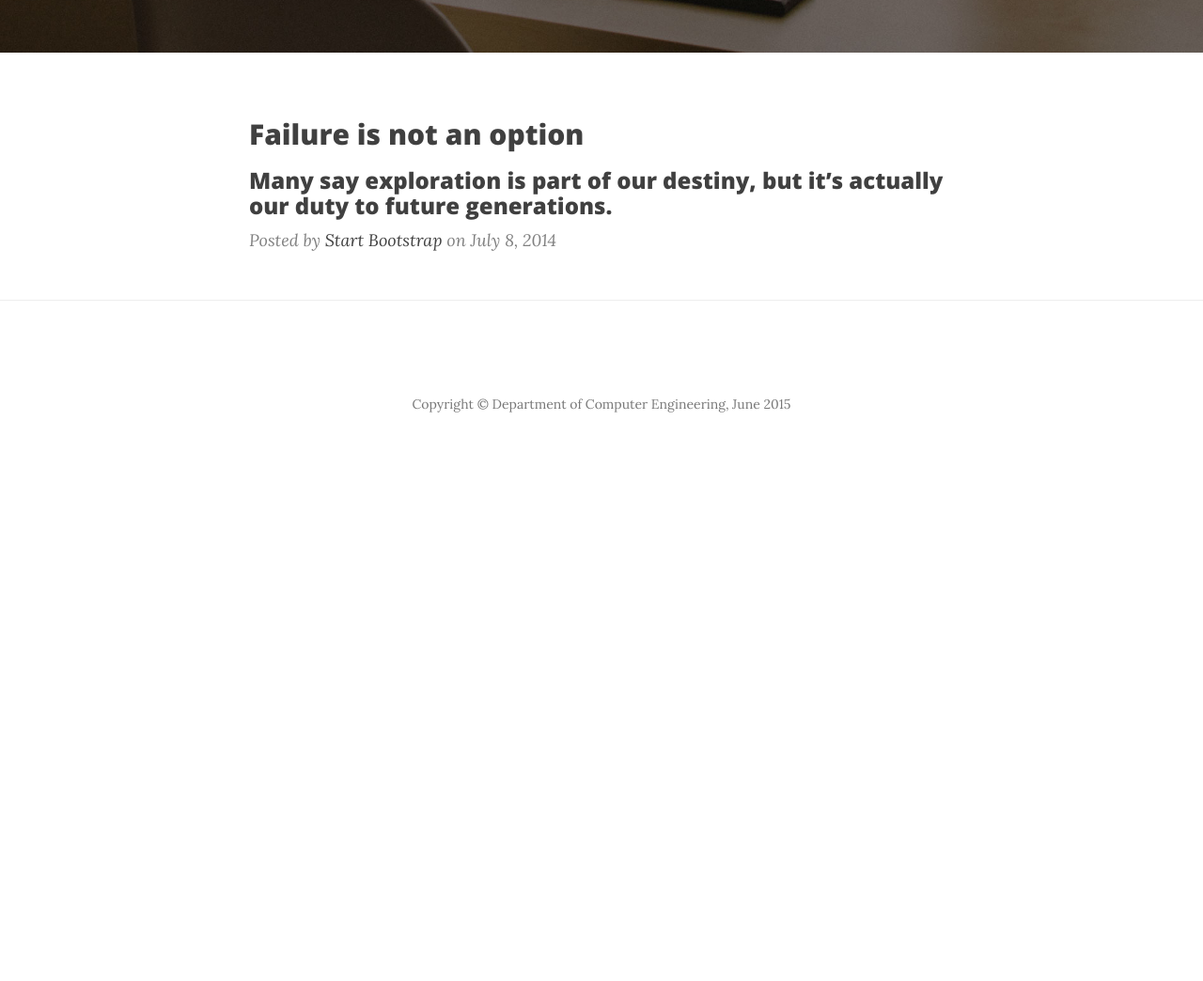
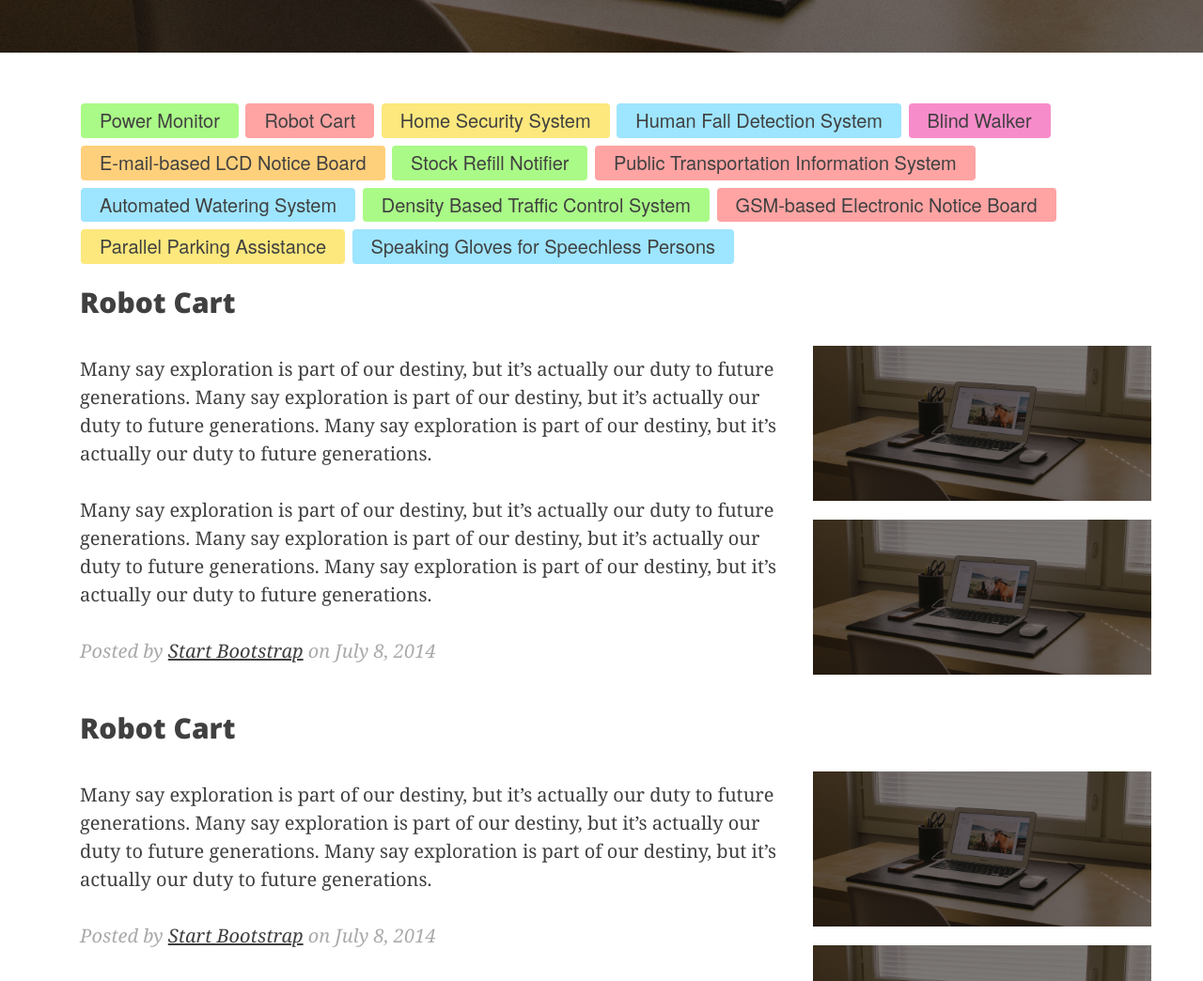
Before and after one commit to ElvinLabs/ProjectsPage, a plain HTML site: page index.html in a window 1280 px wide. Shown: the part 480-1524 px from the top of the page at 94% size. Before the commit the page ends 986 px from the top, so only its background shows below. Drawn offline with nearby package versions, Linux system fonts and the light colour scheme.

Commit message:
Basic element prototypes

```diff
--- /dev/null
+++ b/css/proj.css
@@ -0,0 +1,35 @@
+.index, .proj {
+    font-family: 'helveticaneue', 'helvetica', 'droid sans', arial;
+}
+
+.proj-tag {
+    border-radius: 4px;
+    padding: 4px;
+    padding: 4px 20px;
+    display: inline-block;
+    margin: 4px 1px;
+}
+
+.bg-blue { background-color: #9ee5ff; }
+.bg-green { background-color: #aafa87; }
+.bg-pink { background-color: #f78cca; }
+.bg-orange { background-color: #ffd07b; }
+.bg-gold { background-color: #fce87d; }
+.bg-red { background-color: #ffa3a3; }
+
+.post-meta {
+    font-style: italic;
+    color: #aaa;
+}
+
+.proj-imgs {
+    position: relative;
+}
+.proj-imgs img {
+    max-width: 100%;
+    padding-top: 20px;
+}
+
+.georgia {
+    font-family: georgia, 'times new roman', times, serif;
+}
--- a/index.html
+++ b/index.html
@@ -16,6 +16,7 @@
 
     <!-- Custom CSS -->
     <link href="css/clean-blog.min.css" rel="stylesheet">
+    <link href="css/proj.css" rel="stylesheet">
 
     <!-- Custom Fonts -->
     <link href="http://maxcdn.bootstrapcdn.com/font-awesome/4.1.0/css/font-awesome.min.css" rel="stylesheet" type="text/css">
@@ -76,21 +77,68 @@
         </div>
     </header>
 
+    <!-- Details -->
+    <div class="container index">
+
+    <!-- Index of projects -->
+    <div class="container index">
+        <div class="proj proj-tag bg-green">Power Monitor</div>
+        <div class="proj proj-tag bg-red">Robot Cart</div>
+        <div class="proj proj-tag bg-gold">Home Security System</div>
+        <div class="proj proj-tag bg-blue">Human Fall Detection System</div>
+        <div class="proj proj-tag bg-pink">Blind Walker</div>
+        <div class="proj proj-tag bg-orange">E-mail-based LCD Notice Board</div>
+        <div class="proj proj-tag bg-green">Stock Refill Notifier</div>
+        <div class="proj proj-tag bg-red">Public Transportation Information System</div>
+        <div class="proj proj-tag bg-blue">Automated Watering System</div>
+         <div class="proj proj-tag bg-green">Density Based Traffic Control System</div>
+        <div class="proj proj-tag bg-red">GSM-based Electronic Notice Board</div>
+        <div class="proj proj-tag bg-gold">Parallel Parking Assistance</div>
+        <div class="proj proj-tag bg-blue">Speaking Gloves for Speechless Persons</div>
+    </div>
+
     <!-- Main Content -->
     <div class="container">
-        <div class="row">
-            <div class="col-lg-8 col-lg-offset-2 col-md-10 col-md-offset-1">
-                <div class="post-preview">
-                        <h2 class="post-title">
-                            Failure is not an option
-                        </h2>
-                        <h3 class="post-subtitle">
-                            Many say exploration is part of our destiny, but it’s actually our duty to future generations.
-                        </h3>
+
+        <div class="row" id="powermonitor">
+            <div class="col-md-8">
+                <h2 class="post-title">
+                    Robot Cart
+                </h2>
+            </div>
+            <div class="col-md-8 georgia">
+                        <p>
+                            Many say exploration is part of our destiny, but it’s actually our duty to future generations. Many say exploration is part of our destiny, but it’s actually our duty to future generations. Many say exploration is part of our destiny, but it’s actually our duty to future generations.
+                        </p>
+                        <p>
+                            Many say exploration is part of our destiny, but it’s actually our duty to future generations. Many say exploration is part of our destiny, but it’s actually our duty to future generations. Many say exploration is part of our destiny, but it’s actually our duty to future generations.
+                        </p>
                     <p class="post-meta">Posted by <a href="#">Start Bootstrap</a> on July 8, 2014</p>
-                </div>
+            </div>
+            <div class="col-md-4 proj-imgs">
+                <img src="img/home-bg.jpg">
+                <img src="img/home-bg.jpg">
             </div>
         </div>
+
+        <div class="row" id="powermonitor">
+            <div class="col-md-8">
+                <h2 class="post-title">
+                    Robot Cart
+                </h2>
+            </div>
+            <div class="col-md-8 georgia">
+                        <p class="post-subtitle">
+                            Many say exploration is part of our destiny, but it’s actually our duty to future generations. Many say exploration is part of our destiny, but it’s actually our duty to future generations. Many say exploration is part of our destiny, but it’s actually our duty to future generations.
+                        </p>
+                    <p class="post-meta">Posted by <a href="#">Start Bootstrap</a> on July 8, 2014</p>
+            </div>
+            <div class="col-md-4 proj-imgs">
+                <img src="img/home-bg.jpg">
+                <img src="img/home-bg.jpg">
+            </div>
+        </div>
+
     </div>
 
     <hr>
```
